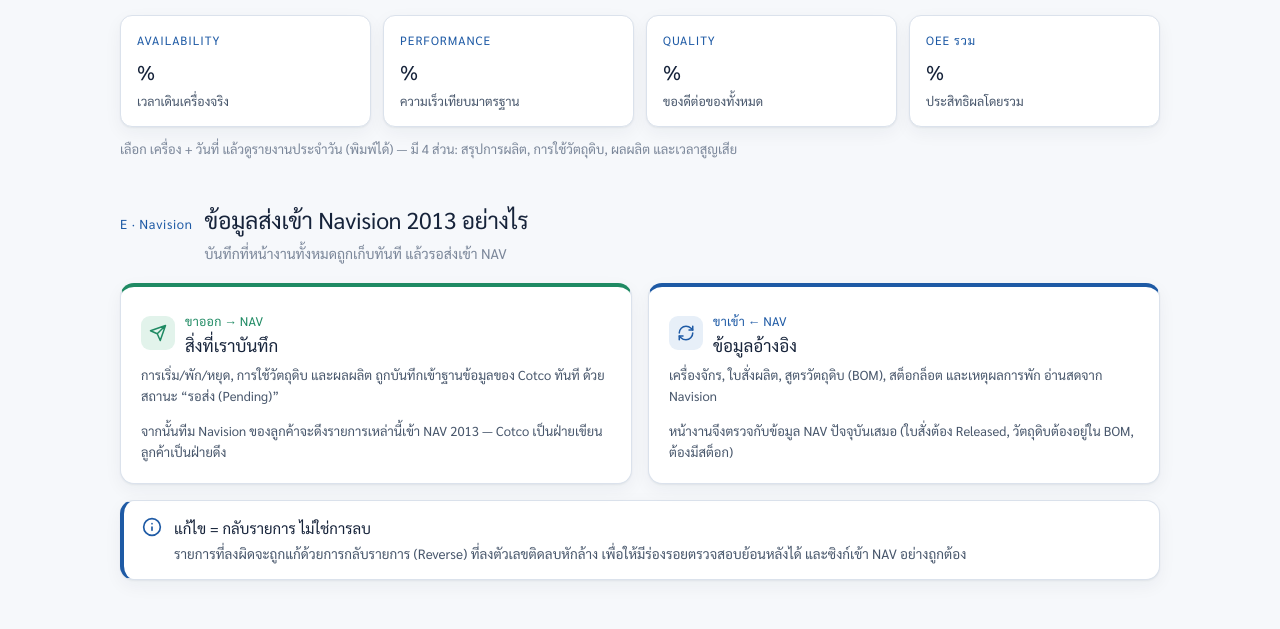
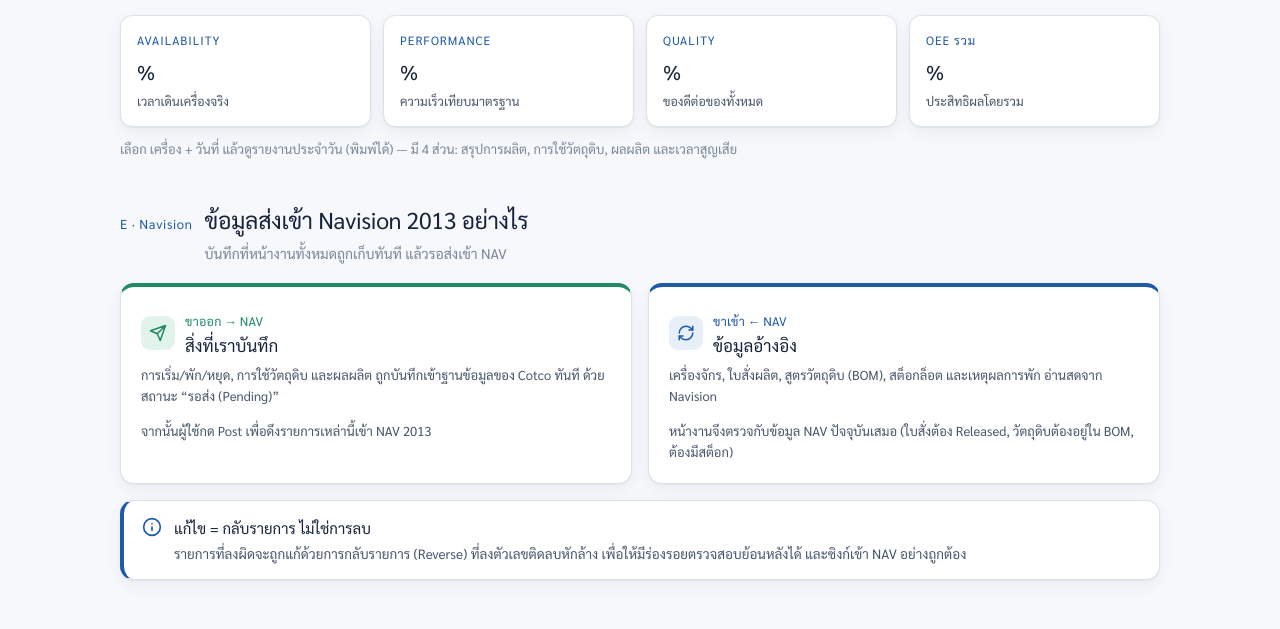
Before and after one commit to KNTTechnology/cotco-guide-DYNAMICSNAV2013, a plain HTML site: page production-output.html in a window 1280 px wide. Shown: the part 2820-3449 px from the top of the page. Drawn offline with Linux system fonts and the light colour scheme.

Commit message:
Add files via upload

```diff
--- a/production-output.html
+++ b/production-output.html
@@ -157,7 +157,7 @@
       <div class="pcard edit">
         <div class="ph"><span class="ic"><svg viewBox="0 0 24 24" width="18" height="18" fill="none" stroke="currentColor" stroke-width="2" stroke-linecap="round" stroke-linejoin="round"><path d="M22 2 11 13M22 2l-7 20-4-9-9-4 20-7z"/></svg></span><div><span class="who">ขาออก → NAV</span><h3>สิ่งที่เราบันทึก</h3></div></div>
         <p class="note" style="margin-top:2px">การเริ่ม/พัก/หยุด, การใช้วัตถุดิบ และผลผลิต ถูกบันทึกเข้าฐานข้อมูลของ Cotco <b>ทันที</b> ด้วยสถานะ <b>“รอส่ง (Pending)”</b></p>
-        <p class="note">จากนั้น<b>ทีม Navision ของลูกค้าจะดึงรายการเหล่านี้เข้า NAV 2013</b> — Cotco เป็นฝ่ายเขียน ลูกค้าเป็นฝ่ายดึง</p>
+        <p class="note">จากนั้น<b>ผู้ใช้กด Post</b> เพื่อดึงรายการเหล่านี้เข้า NAV 2013</p>
       </div>
       <div class="pcard system">
         <div class="ph"><span class="ic"><svg viewBox="0 0 24 24" width="18" height="18" fill="none" stroke="currentColor" stroke-width="2" stroke-linecap="round" stroke-linejoin="round"><path d="M3 12a9 9 0 0 1 9-9 9.75 9.75 0 0 1 6.74 2.74L21 8"/><path d="M21 3v5h-5"/><path d="M21 12a9 9 0 0 1-9 9 9.75 9.75 0 0 1-6.74-2.74L3 16"/><path d="M8 16H3v5"/></svg></span><div><span class="who">ขาเข้า ← NAV</span><h3>ข้อมูลอ้างอิง</h3></div></div>
```
